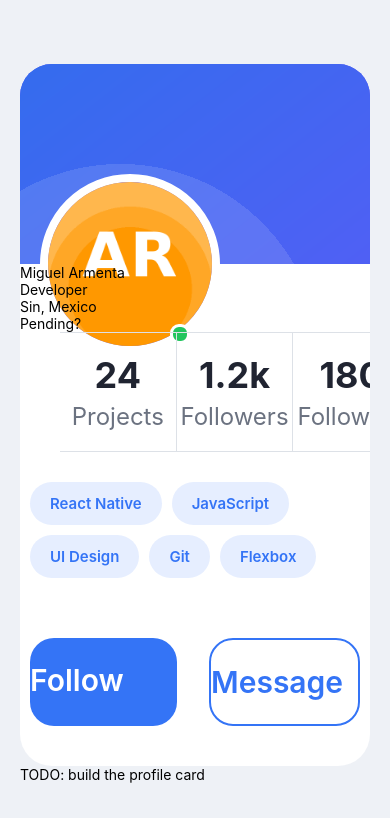
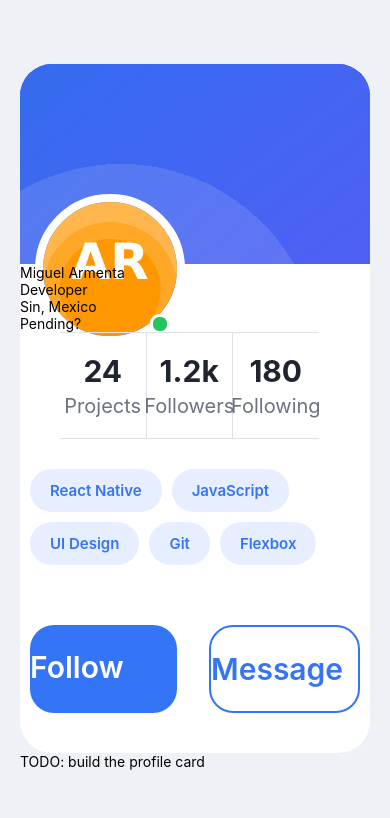
Before and after one commit to jesus1497/studentAppTask1, a React Native app: screen / in a window 390 px wide. Shown: the top 818 px of the page. Built offline with nearby package versions, Linux system fonts and the light colour scheme.

Commit message:
changes styles for avatar and stats @

```diff
--- a/App.js
+++ b/App.js
@@ -86,12 +86,12 @@ const styles = StyleSheet.create({
   },
   circle1: {
     position: "absolute",
-    width: 180,
-    height: 180,
+    width: 150,
+    height: 150,
     borderRadius: 90,
     backgroundColor: "#7B70F9",
-    right: 125,
-    top: 110,
+    right: 160,
+    top: 130,
   },
   card: {
     backgroundColor: "#FFFFFF",
@@ -108,8 +108,8 @@ const styles = StyleSheet.create({
     backgroundColor: '#22C55E',
     borderWidth: 3,
     borderColor: '#FFFFFF',
-    right: 180,
-    top: 260,
+    right: 200,
+    top: 250,
   },
   actions: {
     flexDirection: 'row',
@@ -117,8 +117,8 @@ const styles = StyleSheet.create({
     marginTop: 20
   },
   avatar: {
-    width: 190,
-    height: 190,
+    width: 100,
+    height: 100,
     borderRadius: 95,
     backgroundColor: "#FFB74D",
     borderWidth: 8,
@@ -134,7 +134,7 @@ const styles = StyleSheet.create({
   // Estadisticas
   statsRow: {
     flexDirection: "row",
-    width: "100%",
+    width: "max-content",
     justifyContent: "space-between",
     marginHorizontal: 40,
     alignItems: "center",
@@ -147,7 +147,6 @@ const styles = StyleSheet.create({
     alignItems: "center",
     justifyContent: "center",
     paddingVertical: 20,
-    borderRightWidth: 1,
     borderColor: "#DDE1E7",
   },
   statsDivider: {
@@ -155,13 +154,13 @@ const styles = StyleSheet.create({
     borderColor: "#DDE1E7",
   },
   statValue: {
-    fontSize: 36,
+    fontSize: 30,
     fontWeight: "bold",
     color: "#202431",
   },
 
   statLabel: {
-    fontSize: 24,
+    fontSize: 20,
     color: "#6B7280",
     marginTop: 5,
   },
```
